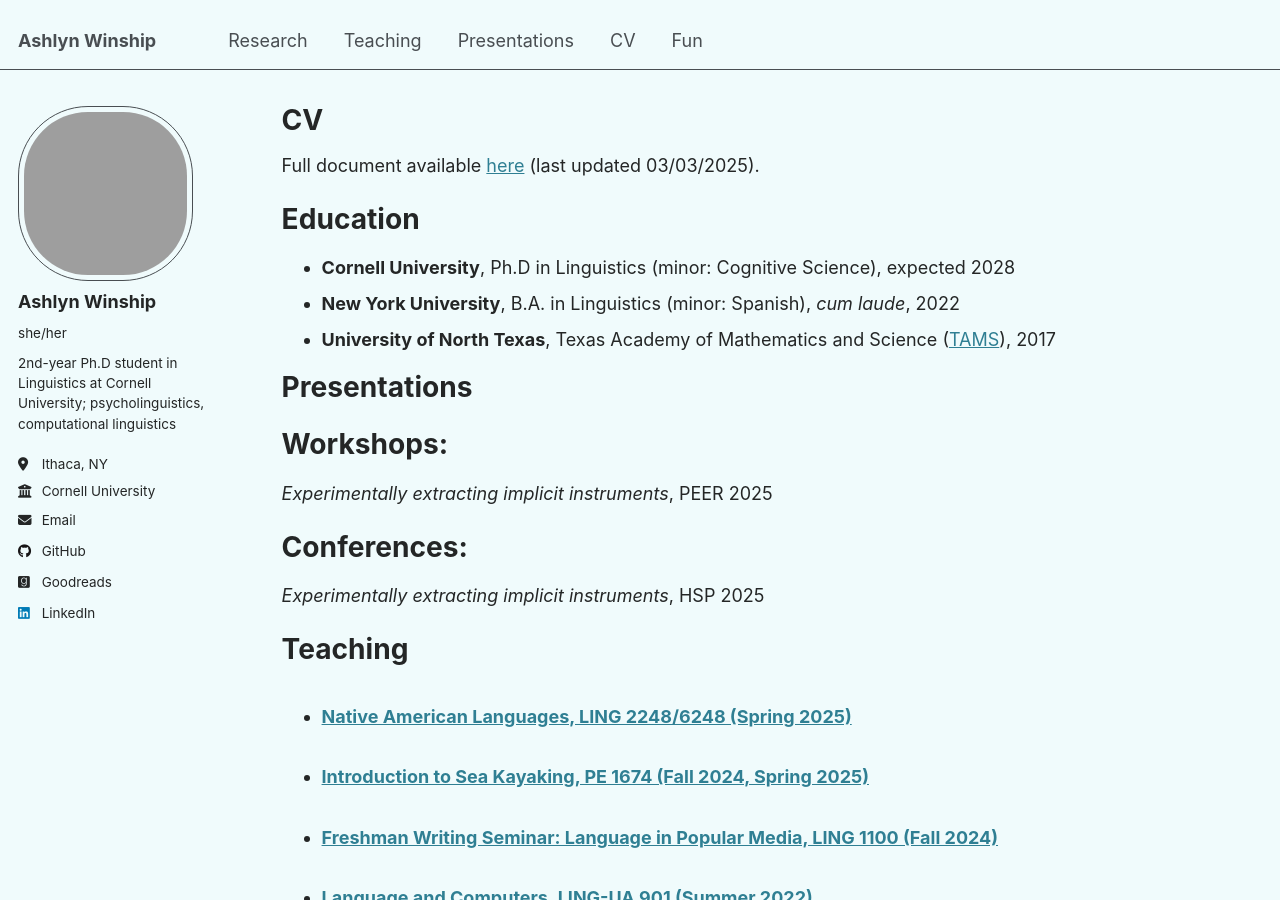
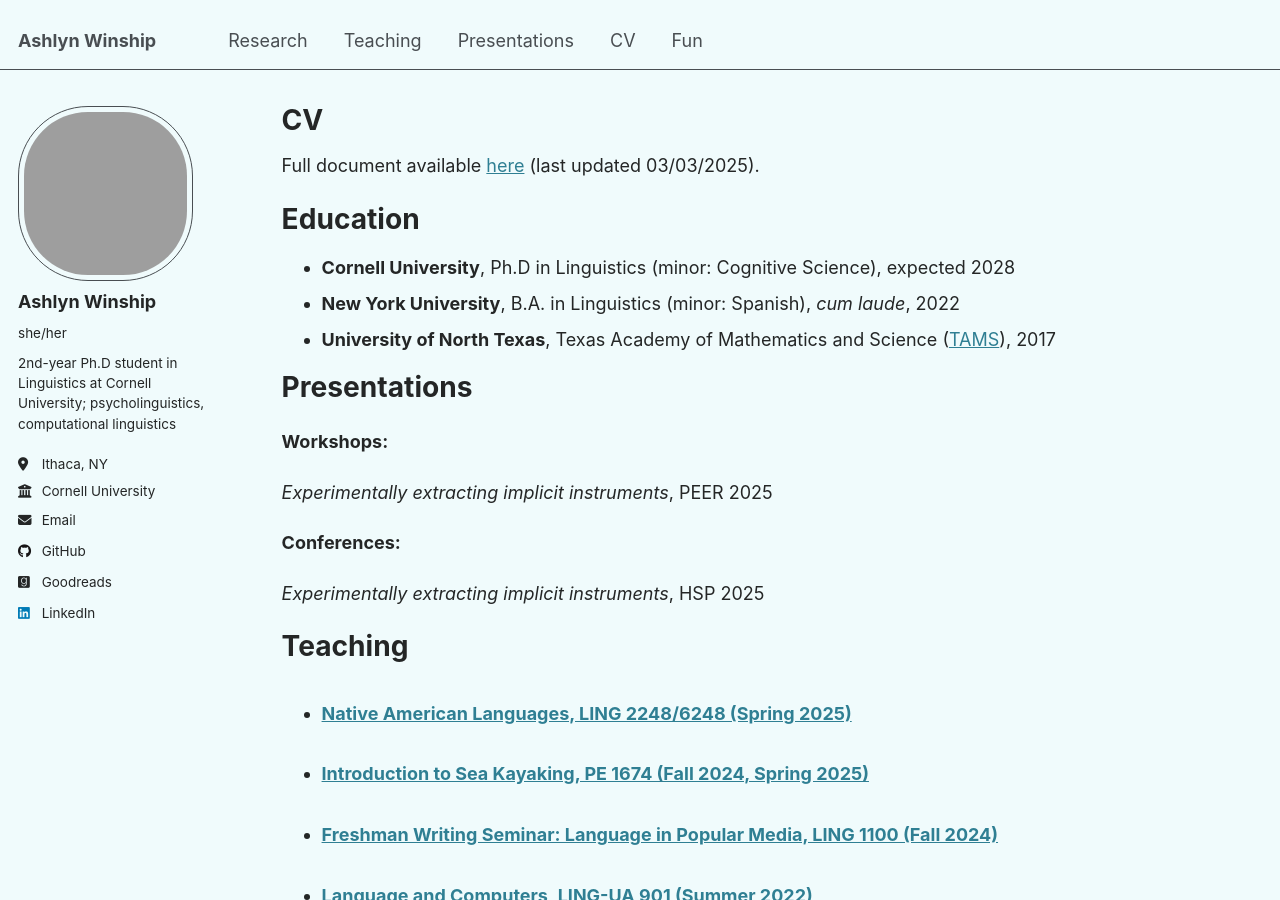
Before and after one commit to ashlynwinship/ashlynwinship.github.io, a Jekyll site: the page built from _pages/cv.md, in a window 1280 px wide and 900 px high. Built offline with Jekyll 4.4.1, drawn with Linux system fonts in a browser that asks for light colours; grey boxes are pictures that could not be loaded.

Commit message:
Update cv.md

```diff
--- a/_pages/cv.md
+++ b/_pages/cv.md
@@ -30,11 +30,11 @@ Presentations
     {% include archive-single-talk-cv.html  %}
   {% endfor %}</ul> -->
 
-# Workshops:
+<b>Workshops:</b>
 
 <i>Experimentally extracting implicit instruments</i>, PEER 2025
 
-# Conferences:
+<b>Conferences:</b>
 
 <i>Experimentally extracting implicit instruments</i>, HSP 2025
 
```
